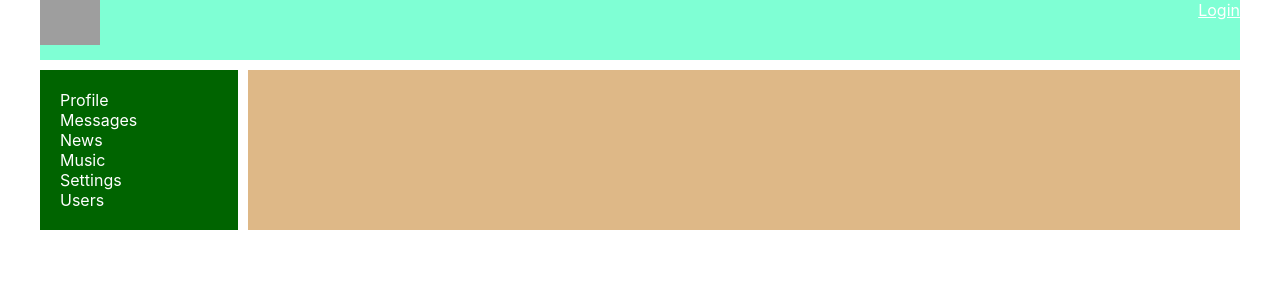
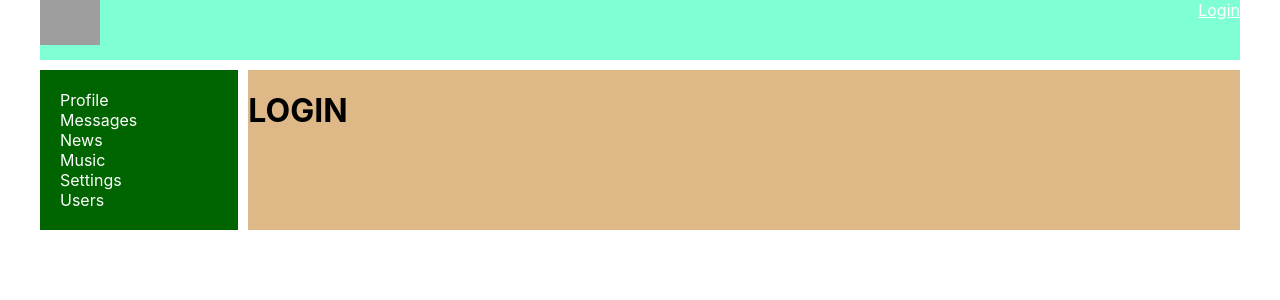
Before and after one commit to lagunski/social_network, a React (Create React App) app: page /login in a window 1280 px wide. Shown: the top 300 px of the page. Built offline with nearby package versions, Linux system fonts and the light colour scheme; no server answers; grey boxes are pictures that could not be loaded.

Commit message:
68. Redirect

```diff
--- a/src/App.tsx
+++ b/src/App.tsx
@@ -7,6 +7,7 @@ import DialogsContainer from "./components/Dialogs/DialogsContainer";
 import UsersContainer from "./components/Users/UsersContainer";
 import ProfileContainer from "./components/Profile/ProfileContainer";
 import HeaderContainer from "./components/Header/HeaderContainer";
+import Login from "./components/Login/Login";
 
 
 export type PropsType = {
@@ -25,6 +26,7 @@ function App(props: PropsType) {
                 <Route path='/dialogs' render={() => <DialogsContainer />}/>
                 <Route path='/profile/:userId?' render={() => <ProfileContainer />}/>
                 <Route path='/users' render={() => <UsersContainer />}/>
+                <Route path='/login' render={() => <Login />}/>
 
             </div>
         </div>
--- a/src/components/Dialogs/Dialogs.tsx
+++ b/src/components/Dialogs/Dialogs.tsx
@@ -8,6 +8,8 @@ import {
 
 
 } from "../../Redux/Store";
+import {AuthPropsType} from "../../Redux/auth-reducer";
+import { Redirect } from 'react-router-dom';
 
 
 
@@ -15,6 +17,7 @@ type PropsType = {
     addNewMessage: (body: string) => void
     sendMessage: () => void
     dialogsPage: dialogsPageType
+    auth: AuthPropsType
 
 
 }
@@ -41,6 +44,8 @@ function Dialogs(props: PropsType) {
 
     }
 
+   if (!props.auth.isAuth) return <Redirect to={"/login"}/>
+
     return (
         <div className={s.dialogs}>
             <div className={s.dialogsItem}>
@@ -58,8 +63,6 @@ function Dialogs(props: PropsType) {
                         <button onClick={onSendMessageClick}>send</button>
                     </div>
                 </div>
-
-
             </div>
 
         </div>
--- a/src/components/Dialogs/DialogsContainer.tsx
+++ b/src/components/Dialogs/DialogsContainer.tsx
@@ -7,7 +7,8 @@ import {ActionsTypes} from "../../Redux/Store";
 
 let mapStateToProps = (state:AppStateType) => {
     return {
-        dialogsPage: state.dialogsPage
+        dialogsPage: state.dialogsPage,
+        auth: state.auth
     }
 }
 let mapDispatchToProps = (dispatch:(action: ActionsTypes) => void) => {
--- /dev/null
+++ b/src/components/Login/Login.tsx
@@ -0,0 +1,7 @@
+import React from "react";
+
+const Login = () => {
+    return <h1> LOGIN</h1>
+}
+
+export default Login;
--- a/src/components/Profile/ProfileContainer.tsx
+++ b/src/components/Profile/ProfileContainer.tsx
@@ -3,7 +3,8 @@ import Profile from "./Profile";
 import {connect} from "react-redux";
 import {getUserProfile, ProfileType} from "../../Redux/profile-reducer";
 import {AppStateType} from "../../Redux/redux-store";
-import {withRouter, RouteComponentProps} from "react-router-dom";
+import {withRouter, RouteComponentProps, Redirect} from "react-router-dom";
+import {AuthPropsType} from "../../Redux/auth-reducer";
 
 
 type PropsType = RouteComponentProps<PathParamsType> & OwnPropsType
@@ -13,6 +14,8 @@ type OwnPropsType = MapDispatchToPropsType & MapStateToPropsType
 
 type MapStateToPropsType = {
     profile: ProfileType | null
+    auth: AuthPropsType
+
 }
 
 type MapDispatchToPropsType = {
@@ -36,6 +39,7 @@ class ProfileContainer extends React.Component<PropsType> {
     }
 
     render() {
+        if (!this.props.auth.isAuth) return <Redirect to={"/login"}/>
         return (
             <div>
                 <Profile {...this.props} profile={this.props.profile}/>
@@ -45,7 +49,8 @@ class ProfileContainer extends React.Component<PropsType> {
 }
 
 let mapStateToProps = (state: AppStateType): MapStateToPropsType => ({
-    profile: state.profilePage.profile
+    profile: state.profilePage.profile,
+    auth: state.auth
 })
 
 let withUrlDataContainerComponent = withRouter(ProfileContainer)
```
